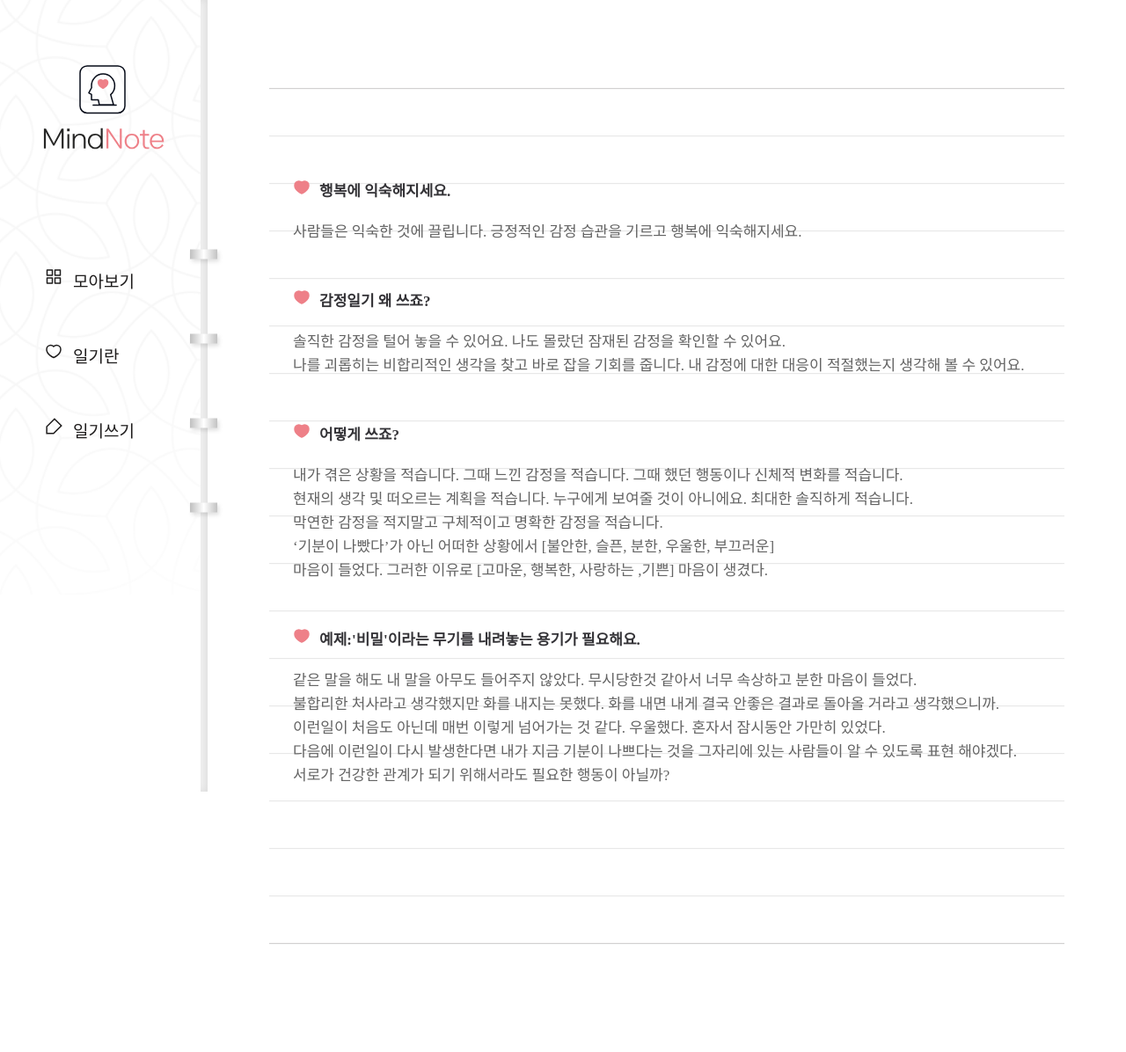
After one commit to kimwoongasd/diary, a Django app: page /info/ in a window 1280 px wide. The commit adds this page. Shown: the whole page at 88% size. Run offline with Django 4.2, Linux system fonts and the light colour scheme; some web fonts are replaced.

Commit message:
modified urls, append detail.html, info.html, add views.py functions

```diff
--- a/note/templates/note/base.html
+++ b/note/templates/note/base.html
@@ -10,10 +10,10 @@
 </head>
 <body>
     <div class="menu">
-        <h1><a href="#"><img src="{% static 'note/image/logo02.svg' %}"></a></h1>
+        <h1><a href="{% url 'post-list' %}"><img src="{% static 'note/image/logo02.svg' %}"></a></h1>
         <ul>
-            <li><a href="#">모아보기</a></li>
-            <li><a href="#">일기란</a></li>
+            <li><a href="{% url 'post-list' %}">모아보기</a></li>
+            <li><a href="{% url 'info' %}">일기란</a></li>
             <li><a href="#">일기쓰기</a></li>
         </ul>
     </div>
--- a/note/templates/note/index.html
+++ b/note/templates/note/index.html
@@ -11,7 +11,7 @@
     <div class="wrap-intro">
         <h1><img src="{% static 'note/image/logo01.svg' %}"></h1>
         <p>사람들은 익숙한 것에 끌립니다.<br>긍정적인 감정 습관을 기르고 행복에 익숙해지세요.</p>
-        <a href="#">click to enter</a>
+        <a href="{% url 'post-list' %}">click to enter</a>
     </div>
 </body>
 </html>
--- /dev/null
+++ b/note/templates/note/info.html
@@ -0,0 +1,35 @@
+{% extends './base.html' %}
+
+{% block content %}
+<div class="wrap-mindnote">
+    <div class="mindnote">
+        <ul>
+            <li>
+                <h2>행복에 익숙해지세요.</h2>
+                <p>사람들은 익숙한 것에 끌립니다. 긍정적인 감정 습관을 기르고 행복에 익숙해지세요.</p>
+            </li>
+            <li>
+                <h2>감정일기 왜 쓰죠?</h2>
+                <p>솔직한 감정을 털어 놓을 수 있어요. 나도 몰랐던 잠재된 감정을 확인할 수 있어요.<br>
+                나를 괴롭히는 비합리적인 생각을 찾고 바로 잡을 기회를 줍니다. 내 감정에 대한 대응이 적절했는지 생각해 볼 수 있어요.</p>
+            </li>
+            <li>
+                <h2>어떻게 쓰죠?</h2>
+                <p>내가 겪은 상황을 적습니다. 그때 느낀 감정을 적습니다. 그때 했던 행동이나 신체적 변화를 적습니다.<br>
+                현재의 생각 및 떠오르는 계획을 적습니다. 누구에게 보여줄 것이 아니에요. 최대한 솔직하게 적습니다.<br>
+                막연한 감정을 적지말고 구체적이고 명확한 감정을 적습니다.<br>
+                ‘기분이 나빴다’가 아닌 어떠한 상황에서 [불안한, 슬픈, 분한, 우울한, 부끄러운]<br>
+                마음이 들었다. 그러한 이유로 [고마운, 행복한, 사랑하는 ,기쁜] 마음이 생겼다.</p>
+            </li>
+            <li>
+                <h2>예제:'비밀'이라는 무기를 내려놓는 용기가 필요해요.</h2>
+                <p>같은 말을 해도 내 말을 아무도 들어주지 않았다. 무시당한것 같아서 너무 속상하고 분한 마음이 들었다.<br>
+                불합리한 처사라고 생각했지만 화를 내지는 못했다. 화를 내면 내게 결국 안좋은 결과로 돌아올 거라고 생각했으니까.<br>
+                이런일이 처음도 아닌데 매번 이렇게 넘어가는 것 같다. 우울했다. 혼자서 잠시동안 가만히 있었다.<br>
+                다음에 이런일이 다시 발생한다면 내가 지금 기분이 나쁘다는 것을 그자리에 있는 사람들이 알 수 있도록 표현 해야겠다.<br>
+                서로가 건강한 관계가 되기 위해서라도 필요한 행동이 아닐까?</p>
+            </li>
+        </ul>
+    </div>
+</div>
+{% endblock content %}
--- a/note/templates/note/page_list.html
+++ b/note/templates/note/page_list.html
@@ -8,7 +8,7 @@
                 <ul>
                     {% for post in posts %}
                     <li>
-                        <a href="#">
+                        <a href="{% url 'post-detail' post.id %}">
                             <div class="date">
                                 <span>{{ post.dt_created }}</span>
                                 <p>{{ post.dt_update }}</p>
--- a/note/urls.py
+++ b/note/urls.py
@@ -2,6 +2,8 @@ from django.urls import path
 from . import views
 
 urlpatterns = [
-    path('', views.index),
-    path('list/', views.post_list)
+    path('', views.index, name="index"),
+    path('info/', views.info, name="info"),
+    path('list/', views.post_list, name='post-list'),
+    path('post/<int:post_id>/', views.post_detail, name='post-detail'),
 ]
--- a/note/views.py
+++ b/note/views.py
@@ -5,9 +5,18 @@ from .models import Post
 def index(request):
     return render(request, 'note/index.html')
 
+def info(request):
+    return render(request, 'note/info.html')
+
 def post_list(request):
     context = {}
     posts = Post.objects.all()
     context["posts"] = posts
 
     return render(request, "note/page_list.html", context=context)
+
+def post_detail(request, post_id):
+    context = {}
+    post_id = Post.objects.get(id=post_id)
+    context["post"] = post_id
+    return render(request, 'note/page_detail.html', context=context)
```
Also changed, not shown: note/templates/note/page_detail.html (added, +33 -0 lines).
